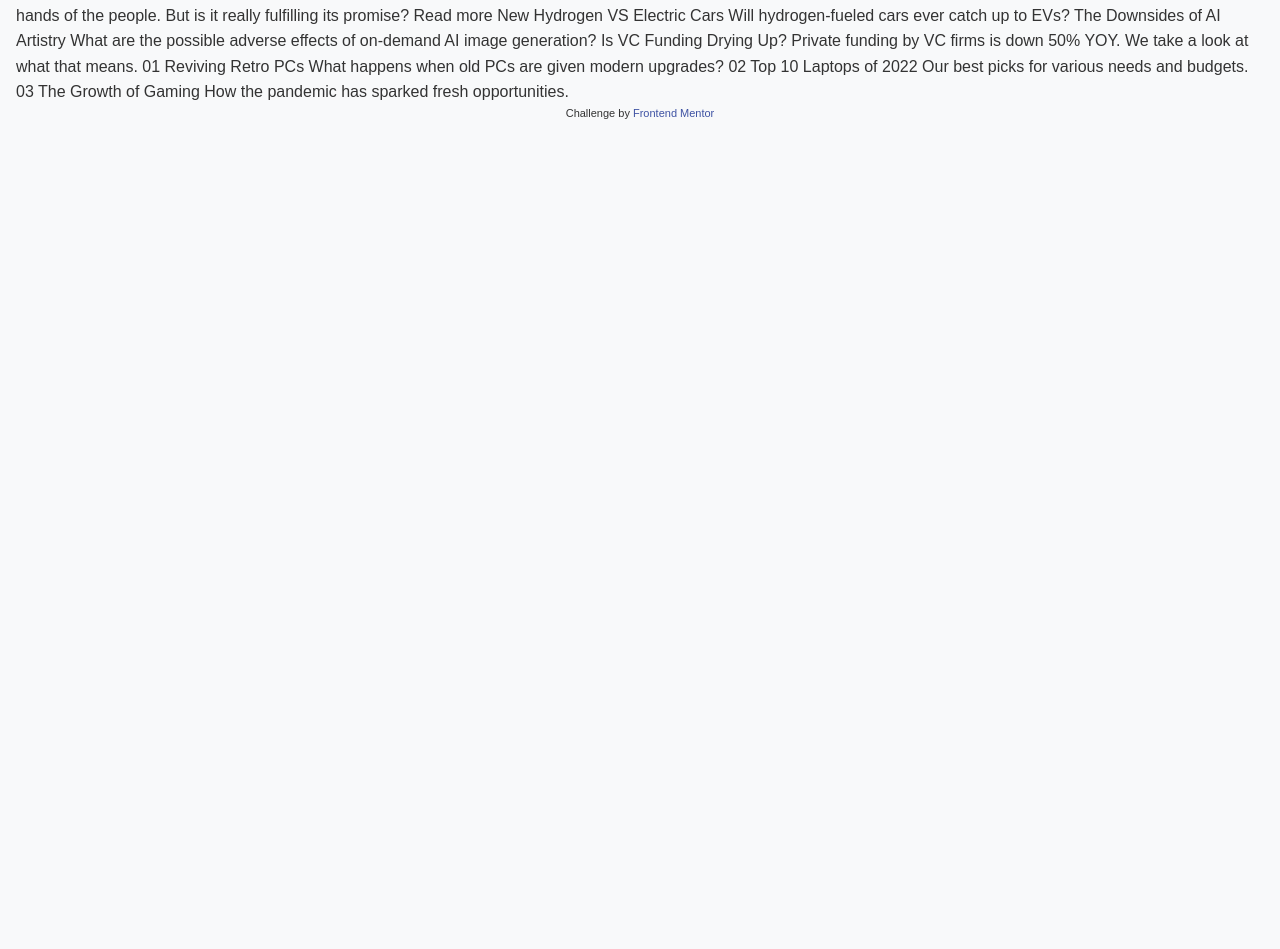
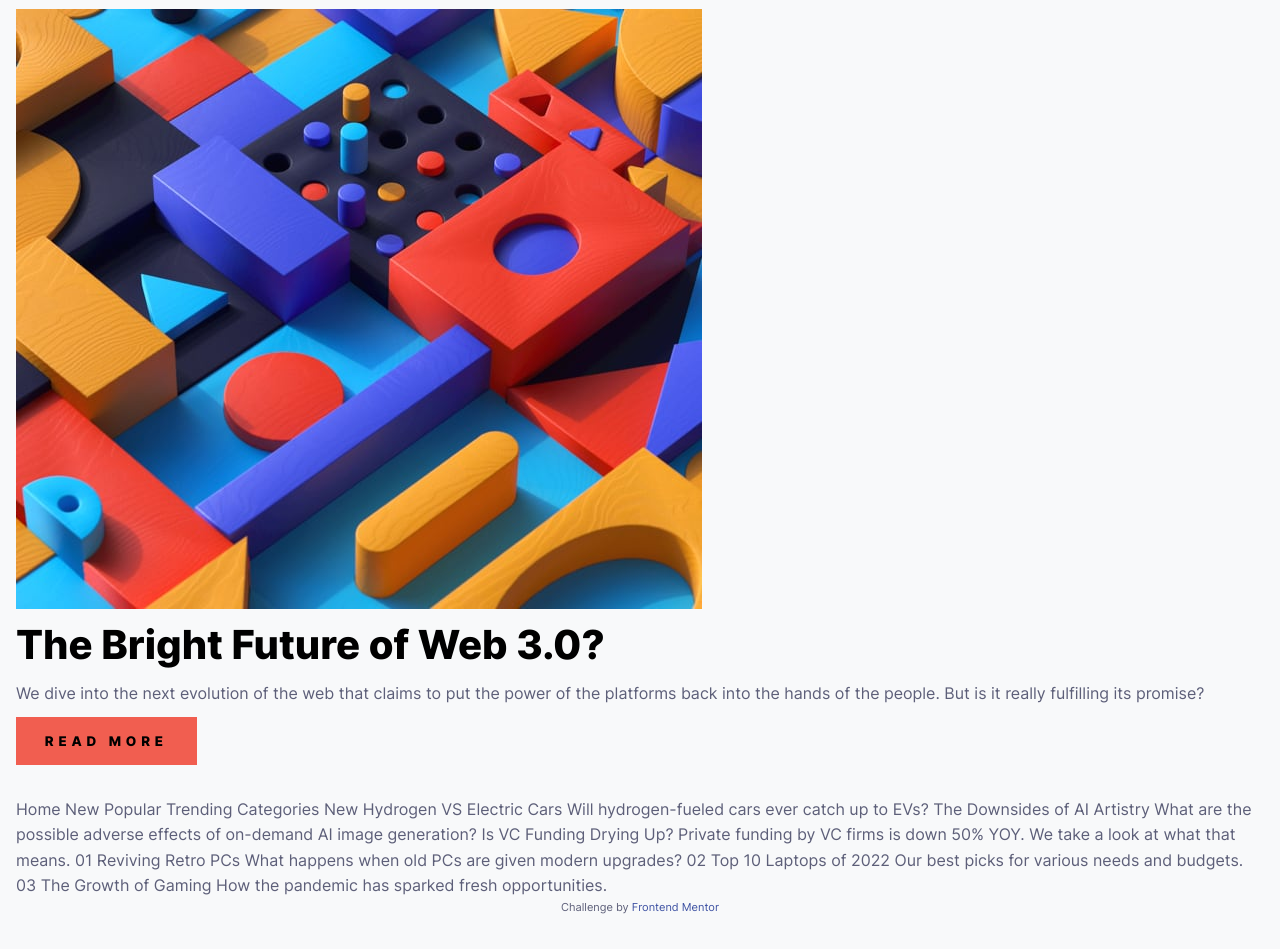
Before and after one commit to abd-2023/news-homepage, a plain HTML site: page index.html in a window 1280 px wide. Shown: the part 87-1036 px from the top of the page. Before the commit the page ends 800 px from the top, so only its background shows below. Drawn offline with Linux system fonts and the light colour scheme.

Commit message:
feat: Add Web 3.0 Future Section, font family

```diff
--- a/index.html
+++ b/index.html
@@ -24,10 +24,20 @@
 				class="icon-menu"
 			/>
 		</nav>
-		Home New Popular Trending Categories The Bright Future of Web 3.0? We
-		dive into the next evolution of the web that claims to put the power of
-		the platforms back into the hands of the people. But is it really
-		fulfilling its promise? Read more New Hydrogen VS Electric Cars Will
+		<section class="web-future">
+			<img
+				src="/assets/images/image-web-3-mobile.jpg"
+				alt="Future of Web 3.0"
+			/>
+			<h1 class="web-future-title">The Bright Future of Web 3.0?</h1>
+			<p>
+				We dive into the next evolution of the web that claims to put
+				the power of the platforms back into the hands of the people.
+				But is it really fulfilling its promise?
+			</p>
+			<button class="web-future-button">READ MORE</button>
+		</section>
+		Home New Popular Trending Categories New Hydrogen VS Electric Cars Will
 		hydrogen-fueled cars ever catch up to EVs? The Downsides of AI Artistry
 		What are the possible adverse effects of on-demand AI image generation?
 		Is VC Funding Drying Up? Private funding by VC firms is down 50% YOY. We
--- a/style.css
+++ b/style.css
@@ -3,6 +3,12 @@
 	margin: 0;
 	padding: 0;
 	box-sizing: border-box;
+}
+
+@font-face {
+	font-family: 'Inter';
+	src: local('Inter'),
+		url('/assets/fonts/Inter-VariableFont_slnt\,wght.ttf') format(truetype);
 }
 
 html {
@@ -13,9 +19,9 @@ html {
 
 body {
 	line-height: 1.6;
-	font-family: Arial, Helvetica, sans-serif;
+	font-family: Inter, Arial, Helvetica, sans-serif;
 	background-color: #f8f9fa;
-	color: #333;
+	color: hsl(236, 13%, 42%);
 	padding: 2rem 1rem;
 }
 
@@ -89,6 +95,7 @@ button {
 
 /* Start of Main Styles */
 
+/* navbar styles */
 .nav {
 	display: flex;
 	justify-content: space-between;
@@ -100,6 +107,33 @@ button {
 	height: 1rem;
 }
 
+/* End of navbar styles */
+
+/* Web Future Styles */
+
+.web-future {
+	margin: 2rem 0;
+}
+.web-future .web-future-title {
+	font-weight: 800;
+	font-size: 2.5rem;
+	line-height: 2.5rem;
+	margin: 1rem 0;
+	color: #000;
+}
+.web-future-button {
+	font-family: Inter, Arial, Helvetica, sans-serif;
+	font-weight: 800;
+	background-color: hsl(5, 85%, 63%);
+	color: #000;
+	border: 0;
+	outline: 0;
+	padding: 1rem 1.8rem;
+	letter-spacing: 0.3rem;
+}
+
+/* End of Web Future Styles */
+
 /* Responsive Design */
 @media (max-width: 768px) {
 	.container {
```
